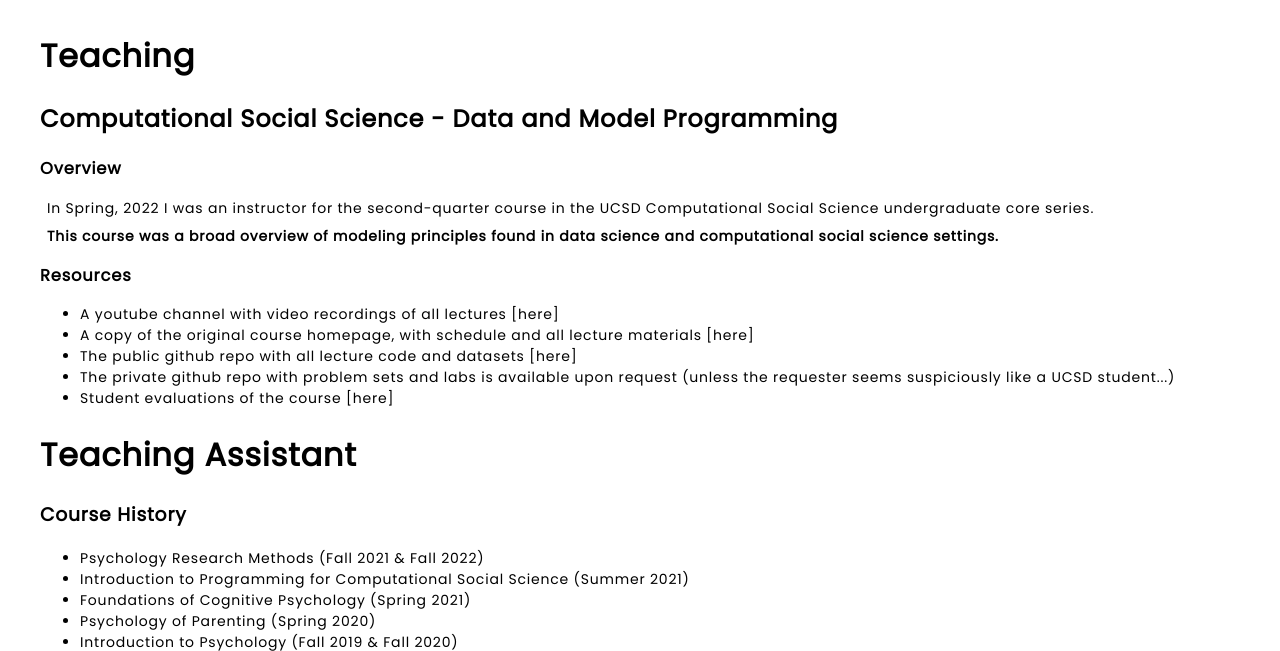
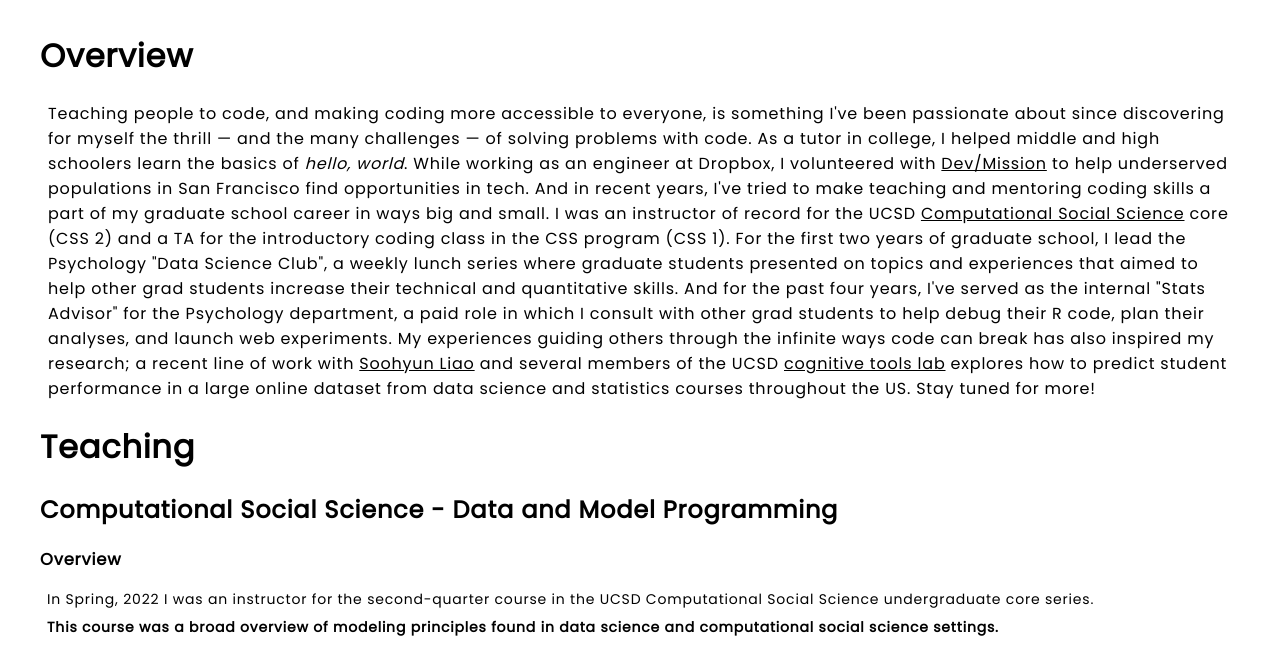
Before and after one commit to erik-brockbank/website, a Flask app: page /teaching in a window 1280 px wide. Shown: the part 115-766 px from the top of the page. Run offline with Flask 2, Linux system fonts and the light colour scheme.

Commit message:
add teaching statement ish

```diff
--- a/templates/teaching.html
+++ b/templates/teaching.html
@@ -4,6 +4,29 @@
 <div class="teaching-bucket">
     <!-- Teaching -->
     <div id="teaching-header">
+        <h1>Overview</h1>
+            <p>
+                Teaching people to code, and making coding more accessible to everyone, is something I've
+                been passionate about since discovering for myself the thrill &#8212; and the many challenges &#8212;
+                of solving problems with code. As a tutor in college, I helped middle and high schoolers
+                learn the basics of <em>hello, world</em>. While working as an engineer at Dropbox, I volunteered
+                with <u><a href="https://devmission.org/">Dev/Mission</a></u> to help underserved populations
+                in San Francisco find opportunities in tech. And in recent years, I've tried to make
+                teaching and mentoring coding skills a part of my graduate school career in ways big and small.
+                I was an instructor of record for the UCSD <u><a href="https://css.ucsd.edu/">Computational
+                Social Science</a></u> core (CSS 2) and a TA for the introductory coding class in the CSS program (CSS 1).
+                For the first two years of graduate school, I lead the Psychology "Data Science Club",
+                a weekly lunch series where graduate students presented on topics and experiences that
+                aimed to help other grad students increase their technical and quantitative skills.
+                And for the past four years, I've served as the internal "Stats Advisor" for the Psychology
+                department, a paid role in which I consult with other grad students to help debug
+                their R code, plan their analyses, and launch web experiments. My experiences guiding others
+                through the infinite ways code can break has also inspired my research; a recent line of work
+                with <u><a href="https://www.soohyunnamliao.com/">Soohyun Liao</a></u> and several members
+                of the UCSD <u><a href="https://cogtoolslab.github.io/about.html">cognitive tools lab</a></u>
+                explores how to predict student performance in a large online dataset from data science
+                and statistics courses throughout the US. Stay tuned for more!
+            </p>
         <h1>Teaching</h1>
         <h2>Computational Social Science - Data and Model Programming</h2>
         <div class="teaching-overview">
```
